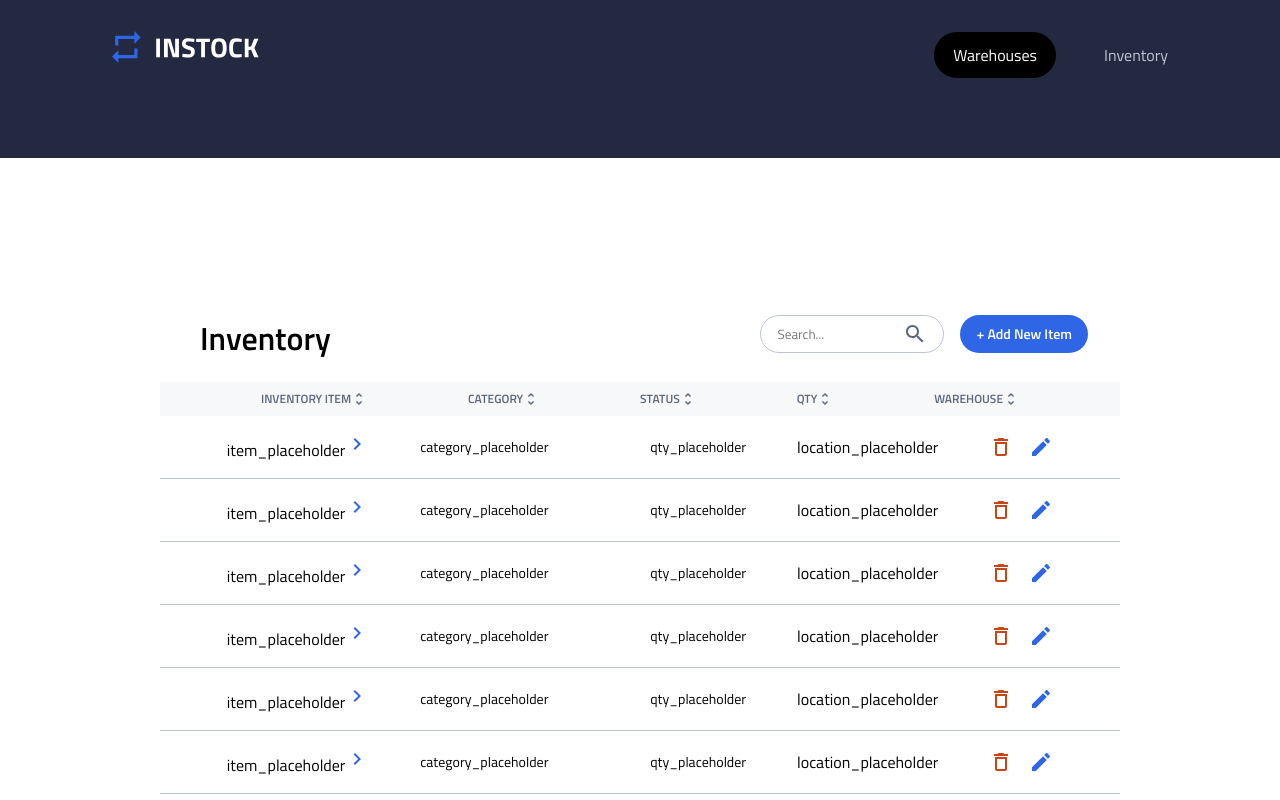
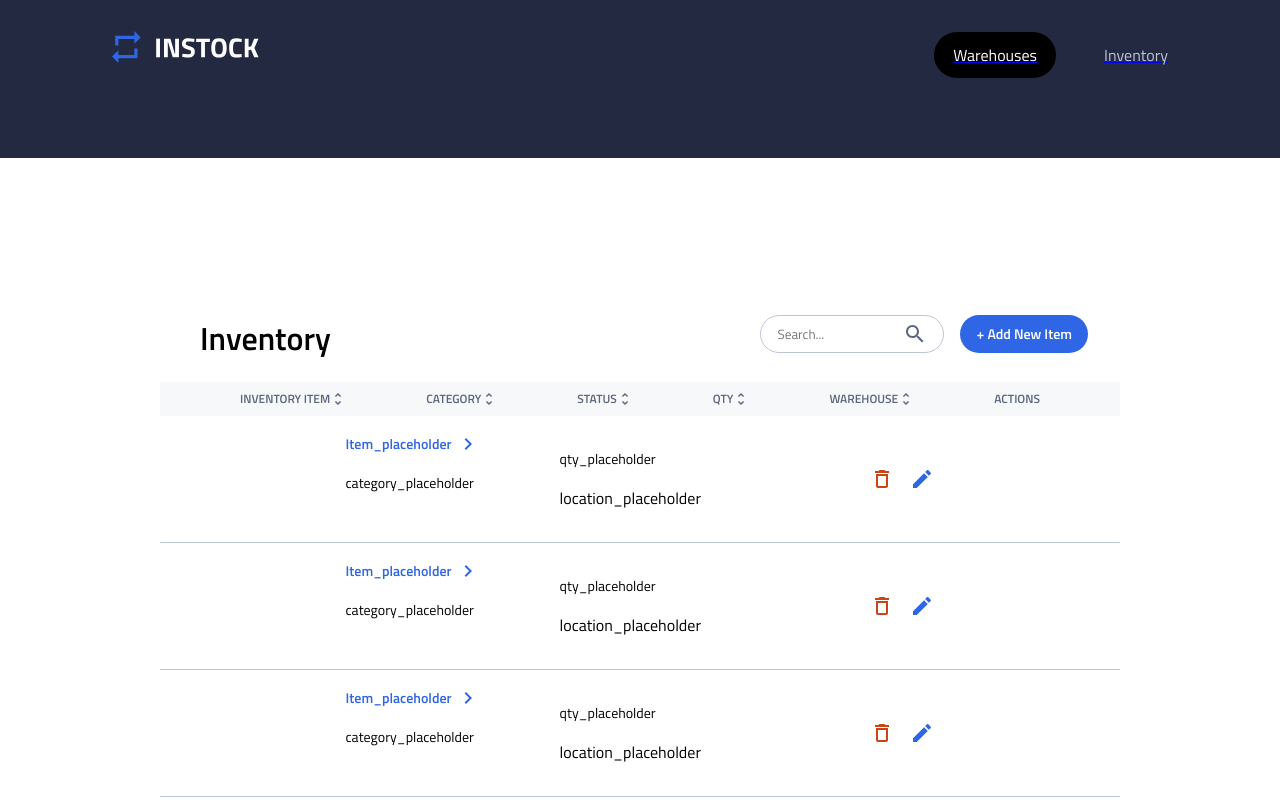
Before and after one commit to QurayshSaif/saturn-instock, a React (Create React App) app: page /Inventory in a window 1280 px wide. Shown: the top 800 px of the page. Built offline with nearby package versions, Linux system fonts and the light colour scheme.

Commit message:
added links to header nav

```diff
--- a/src/components/Header/Header.jsx
+++ b/src/components/Header/Header.jsx
@@ -1,6 +1,7 @@
 import React from "react";
 import logo from "../../assets/logo/Logo-inStock.svg";
 import "../Header/Header.scss";
+import { Link } from "react-router-dom";
 
 const header = () => {
   return (
@@ -8,8 +9,12 @@ const header = () => {
       <div className="Header__contents">
         <img src={logo} className="Header__logo" alt="" />
         <ul className="Header__list">
-          <li className="Header__items--active">Warehouses</li>
-          <li className="Header__items">Inventory</li>
+          <Link to="/">
+            <li className="Header__items--active">Warehouses</li>
+          </Link>
+          <Link to="/Inventory">
+            <li className="Header__items">Inventory</li>
+          </Link>
         </ul>
       </div>
     </div>
--- a/src/components/InventoryTableColumns/InventoryTableColumns.jsx
+++ b/src/components/InventoryTableColumns/InventoryTableColumns.jsx
@@ -6,24 +6,25 @@ const InventoryTableColumns = () => {
     <div className="inventory__columns">
       <h4>
         inventory Item
-        <img src={sortSvg} alt="sort" />
+        <img className="inventory__sort" src={sortSvg} alt="sort" />
       </h4>
       <h4>
         category
-        <img src={sortSvg} alt="sort" />
+        <img className="inventory__sort" src={sortSvg} alt="sort" />
       </h4>
       <h4>
         status
-        <img src={sortSvg} alt="sort" />
+        <img className="inventory__sort" src={sortSvg} alt="sort" />
       </h4>
       <h4>
         qty
-        <img src={sortSvg} alt="sort" />
+        <img className="inventory__sort" src={sortSvg} alt="sort" />
       </h4>
       <h4>
         warehouse
-        <img src={sortSvg} alt="sort" />
+        <img className="inventory__sort" src={sortSvg} alt="sort" />
       </h4>
+      <h4>actions</h4>
     </div>
   );
 };
--- a/src/components/InventoryTableColumns/InventoryTableColumns.scss
+++ b/src/components/InventoryTableColumns/InventoryTableColumns.scss
@@ -3,8 +3,9 @@
 @use '../../styles/partials/variables' as *;
 @use '../../styles/partials/mixins' as *;
 
-.inventory__columns {
+.inventory {
 
+&__columns {
 	display: none;
 
 	@include tablet-viewport {
@@ -30,3 +31,4 @@
 		}
 	}
 }
+}
--- a/src/components/InventoryTableRow/InventoryTableRow.jsx
+++ b/src/components/InventoryTableRow/InventoryTableRow.jsx
@@ -6,22 +6,46 @@ import editSvg from "../../assets/icons/edit-24px.svg";
 const InventoryTableRow = () => {
   return (
     <div className="inventory__row">
-      <div className="inventory__tem">
-        <p>
-          item_placeholder
+      <div className="inventory__set">
+        <section className="inventory__container">
+          <article className="inventory__holder">
+            <h4 className="inventory__title">inventory item</h4>
+            <div className="inventory__item">
+              <p>item_placeholder</p>
               <img src={chevronSvg} alt="link" />
-        </p>
             </div>
+          </article>
+
+          <article className="inventory__holder">
+            <h4 className="inventory__title">category</h4>
             <div className="inventory__category">
               <p>category_placeholder</p>
             </div>
+          </article>
+        </section>
+
+        <section className="inventory__container">
+          <article className="inventory__holder">
+            <h4 className="inventory__title">status</h4>
             <div className="inventory__status"></div>
+          </article>
+
+          <article className="inventory__holder">
+            <h4 className="inventory__title">qty</h4>
             <div className="inventory__qty">
               <p>qty_placeholder</p>
             </div>
+          </article>
+
+          <article className="inventory__holder">
+            <h4 className="inventory__title">warehouse</h4>
             <div className="inventory__warehouse">
               <p>location_placeholder</p>
             </div>
+          </article>
+        </section>
+      </div>
+
       <div className="inventory__actions">
         <img src={deleteSvg} alt="delete" />
         <img src={editSvg} alt="edit" />
--- a/src/components/InventoryTableRow/InventoryTableRow.scss
+++ b/src/components/InventoryTableRow/InventoryTableRow.scss
@@ -7,18 +7,50 @@
 .inventory {
 
 	&__row {
+		@include divider-bottom;
+		padding-bottom: 1rem;
 		display: flex;
+		flex-direction: column;
+		@include tablet-viewport {
+		flex-direction: row;
 		align-items: center;
 		justify-content: space-evenly;
 		padding: $pad-med-16;
 		@include divider-bottom;
+		}
+	}
 
-		@include tablet-viewport {}
+	&__set {
+		display: flex;
+		flex-direction: row;
+		gap: 5rem;
+	}
+
+	&__holder {
+		padding-bottom: 1rem;
+		overflow-wrap: anywhere;
+	}
+
+	.__container {
+		@include tablet-viewport {
+			display: flex;
+			flex-direction: row;
+		}
+	}
+
+	&__title {
+		color: $slate;
+		text-transform: uppercase;
+		@include tablet-viewport {
+			display: none;
+		}
 	}
 
 	&__item {
 		display: flex;
-		flex-direction: column;
+		flex-direction: row;
+		@include text-link-style;
+		@include tablet-viewport {
 
 		>h4 {
 			@include h4-type-table-header;
@@ -42,8 +74,10 @@
 
 		}
 	}
+	}
 
 	&__category {
+		@include tablet-viewport {
 		display: flex;
 		flex-direction: column;
 
@@ -61,12 +95,15 @@
 			@include p2-type-body-medium;
 		}
 	}
+	}
 
 	&__status {
-
+		@include tablet-viewport {
 	}
+}
 
 	&__qty {
+		@include tablet-viewport {
 
 		>h4 {
 			@include h4-type-table-header;
@@ -82,12 +119,14 @@
 			@include p2-type-body-medium;
 		}
 	}
+	}
 
 	&__actions {
 		display: flex;
+		justify-content: space-between;
+		@include tablet-viewport{
+
 		gap: 1rem;
-		// >img {
-
-		// }
 	}
 }
+}
```
Lines whose indentation alone changed are shown as unchanged.
